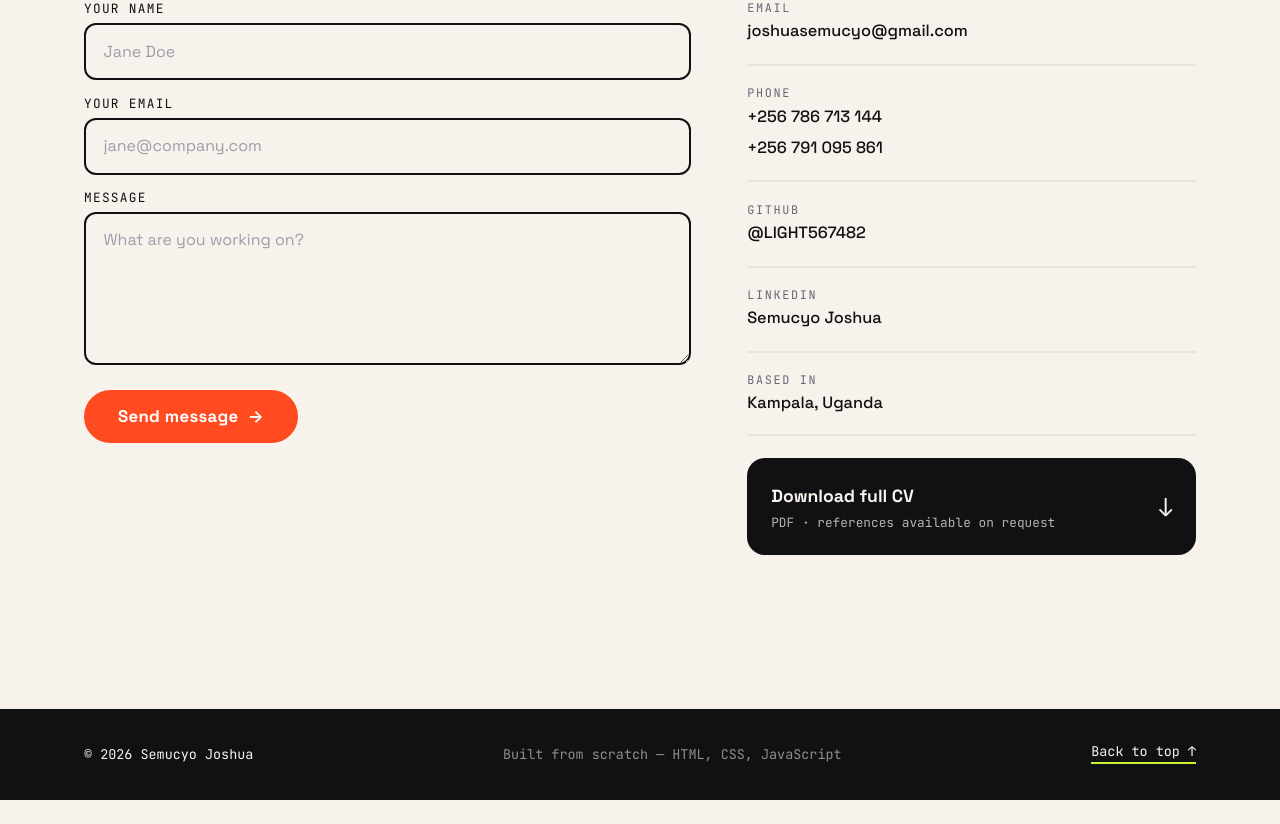
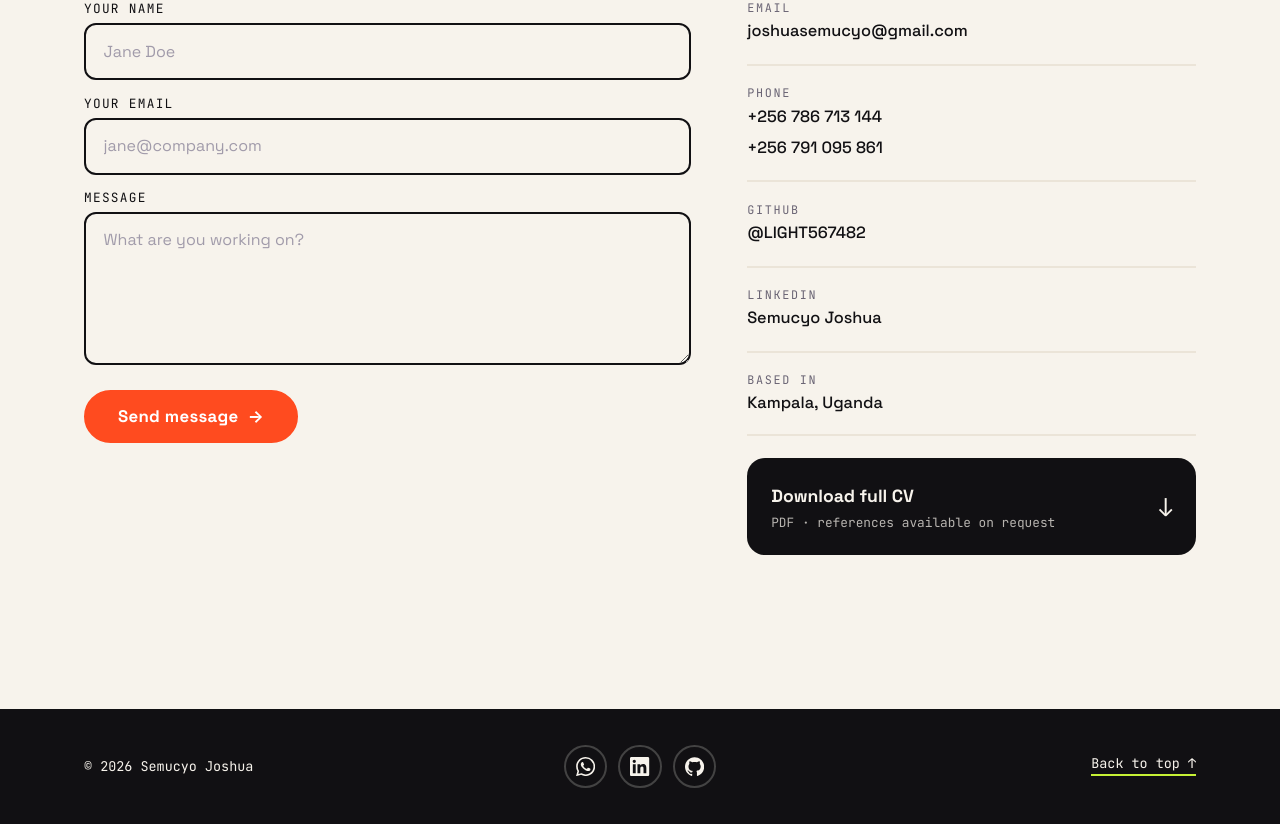
Before and after one commit to LIGHT567482/LIGHT567482.github.io, a plain HTML site: page index.html in a window 1280 px wide. Shown: the part 8954-9778 px from the top of the page. Before the commit the page ends 9754 px from the top, so only its background shows below. Drawn offline with Linux system fonts and the light colour scheme.

Commit message:
Add social icon links to footer

```diff
--- a/index.html
+++ b/index.html
@@ -513,8 +513,29 @@
 
 <footer class="footer">
   <div class="wrap footer__in">
-    <p>© <span id="year">2026</span> Semucyo Joshua</p>
-    <p class="footer__mid">Built from scratch — HTML, CSS, JavaScript</p>
+    <p class="footer__copy">© <span id="year">2026</span> Semucyo Joshua</p>
+
+    <ul class="social">
+      <li>
+        <a href="https://wa.me/256786713144" target="_blank" rel="noopener"
+           style="--brand:#25D366; --brand-fg:#07351B" aria-label="Message me on WhatsApp">
+          <svg viewBox="0 0 24 24" aria-hidden="true" focusable="false"><path d="M17.472 14.382c-.297-.149-1.758-.867-2.03-.967-.273-.099-.471-.148-.67.15-.197.297-.767.966-.94 1.164-.173.199-.347.223-.644.075-.297-.15-1.255-.463-2.39-1.475-.883-.788-1.48-1.761-1.653-2.059-.173-.297-.018-.458.13-.606.134-.133.298-.347.446-.52.149-.174.198-.298.298-.497.099-.198.05-.371-.025-.52-.075-.149-.669-1.612-.916-2.207-.242-.579-.487-.5-.669-.51-.173-.008-.371-.01-.57-.01-.198 0-.52.074-.792.372-.272.297-1.04 1.016-1.04 2.479 0 1.462 1.065 2.875 1.213 3.074.149.198 2.096 3.2 5.077 4.487.709.306 1.262.489 1.694.625.712.227 1.36.195 1.871.118.571-.085 1.758-.719 2.006-1.413.248-.694.248-1.289.173-1.413-.074-.124-.272-.198-.57-.347m-5.421 7.403h-.004a9.87 9.87 0 01-5.031-1.378l-.361-.214-3.741.982.998-3.648-.235-.374a9.86 9.86 0 01-1.51-5.26c.001-5.45 4.436-9.884 9.888-9.884 2.64 0 5.122 1.03 6.988 2.898a9.825 9.825 0 012.893 6.994c-.003 5.45-4.437 9.884-9.885 9.884m8.413-18.297A11.815 11.815 0 0012.05 0C5.495 0 .16 5.335.157 11.892c0 2.096.547 4.142 1.588 5.945L.057 24l6.305-1.654a11.882 11.882 0 005.683 1.448h.005c6.554 0 11.89-5.335 11.893-11.893a11.821 11.821 0 00-3.48-8.413Z"/></svg>
+        </a>
+      </li>
+      <li>
+        <a href="https://www.linkedin.com/in/semucyo-joshua-b388032b1/" target="_blank" rel="noopener"
+           style="--brand:#0A66C2; --brand-fg:#ffffff" aria-label="Connect with me on LinkedIn">
+          <svg viewBox="0 0 24 24" aria-hidden="true" focusable="false"><path d="M20.447 20.452h-3.554v-5.569c0-1.328-.027-3.037-1.852-3.037-1.853 0-2.136 1.445-2.136 2.939v5.667H9.351V9h3.414v1.561h.046c.477-.9 1.637-1.85 3.37-1.85 3.601 0 4.267 2.37 4.267 5.455v6.286zM5.337 7.433a2.062 2.062 0 01-2.063-2.065 2.064 2.064 0 112.063 2.065zm1.782 13.019H3.555V9h3.564v11.452zM22.225 0H1.771C.792 0 0 .774 0 1.729v20.542C0 23.227.792 24 1.771 24h20.451C23.2 24 24 23.227 24 22.271V1.729C24 .774 23.2 0 22.222 0h.003z"/></svg>
+        </a>
+      </li>
+      <li>
+        <a href="https://github.com/LIGHT567482" target="_blank" rel="noopener"
+           style="--brand:#F7F3EC; --brand-fg:#111013" aria-label="See my code on GitHub">
+          <svg viewBox="0 0 24 24" aria-hidden="true" focusable="false"><path d="M12 .297c-6.63 0-12 5.373-12 12 0 5.303 3.438 9.8 8.205 11.385.6.113.82-.258.82-.577 0-.285-.01-1.04-.015-2.04-3.338.724-4.042-1.61-4.042-1.61C4.422 18.07 3.633 17.7 3.633 17.7c-1.087-.744.084-.729.084-.729 1.205.084 1.838 1.236 1.838 1.236 1.07 1.835 2.809 1.305 3.495.998.108-.776.417-1.305.76-1.605-2.665-.3-5.466-1.332-5.466-5.93 0-1.31.465-2.38 1.235-3.22-.135-.303-.54-1.523.105-3.176 0 0 1.005-.322 3.3 1.23.96-.267 1.98-.399 3-.405 1.02.006 2.04.138 3 .405 2.28-1.552 3.285-1.23 3.285-1.23.645 1.653.24 2.873.12 3.176.765.84 1.23 1.91 1.23 3.22 0 4.61-2.805 5.625-5.475 5.92.42.36.81 1.096.81 2.22 0 1.606-.015 2.896-.015 3.286 0 .315.21.69.825.57C20.565 22.092 24 17.592 24 12.297c0-6.627-5.373-12-12-12"/></svg>
+        </a>
+      </li>
+    </ul>
+
     <a href="#top" class="footer__top">Back to top ↑</a>
   </div>
 </footer>
--- a/styles.css
+++ b/styles.css
@@ -533,7 +533,30 @@
 
 /* ───────────── footer ───────────── */
 .footer { background: var(--ink); color: var(--cream); padding-block: 2.25rem; }
-.footer__in { display: flex; flex-wrap: wrap; gap: 1rem; justify-content: space-between; align-items: center; font: 400 .84rem/1 var(--mono); }
+/* 1fr auto 1fr keeps the icon row optically centred regardless of the
+   side items' widths — space-between would not. */
+.footer__in {
+  display: grid; grid-template-columns: 1fr auto 1fr;
+  align-items: center; gap: 1.25rem;
+  font: 400 .84rem/1 var(--mono);
+}
+.footer__copy { justify-self: start; }
+.footer__in .footer__top { justify-self: end; }
+
+.social { display: flex; gap: .7rem; list-style: none; margin: 0; padding: 0; }
+.social a {
+  display: grid; place-items: center;
+  width: 2.7rem; height: 2.7rem;
+  border-radius: 50%;
+  border: 2px solid rgba(247, 243, 236, .22);
+  color: var(--cream);
+  transition: transform .3s var(--ease), background .3s, border-color .3s, color .3s;
+}
+.social svg { width: 1.2rem; height: 1.2rem; fill: currentColor; display: block; }
+.social a:hover, .social a:focus-visible {
+  background: var(--brand); border-color: var(--brand); color: var(--brand-fg);
+  transform: translateY(-4px);
+}
 .footer p { margin: 0; }
 .footer__mid { opacity: .55; }
 .footer__top { text-decoration: none; border-bottom: 2px solid var(--lime); padding-bottom: .25rem; transition: color .25s; }
@@ -562,6 +585,10 @@
 }
 
 @media (max-width: 560px) {
+  .footer__in { grid-template-columns: 1fr; justify-items: center; gap: 1.5rem; text-align: center; }
+  .footer__copy { justify-self: center; }
+  .footer__in .footer__top { justify-self: center; }
+  .social { order: -1; }
   .nav__mark-text { display: none; }
   .lang { grid-template-columns: 1fr; gap: .35rem; }
   .lang b { text-align: left; }
```
